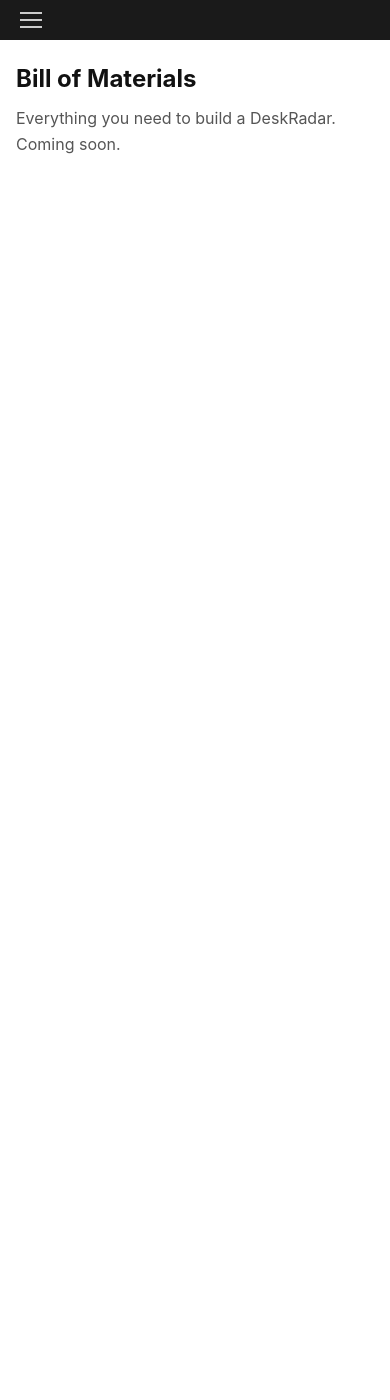
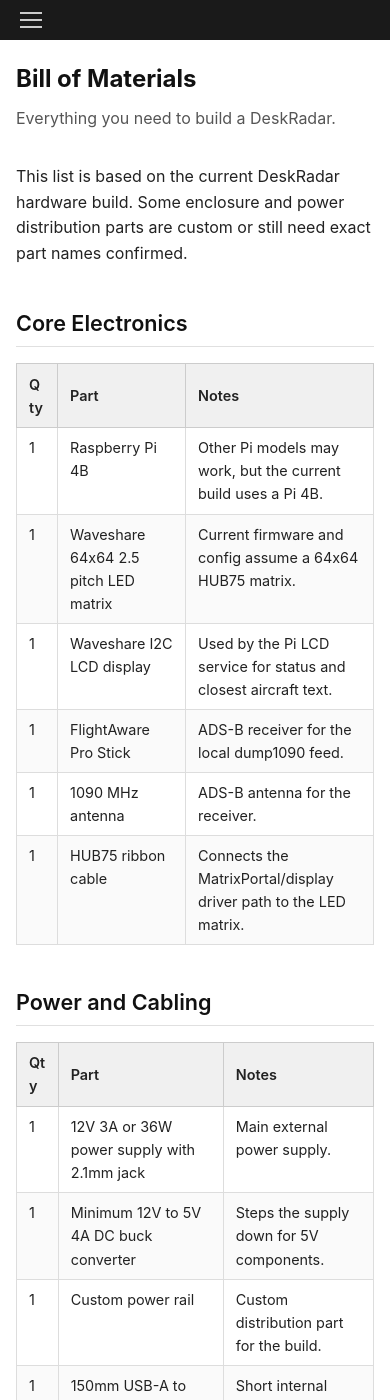
Before and after one commit to deskradario/deskradar-wiki, a Jekyll site: the page built from bill_of_materials.html, in a window 390 px wide and 1400 px high. Built offline with Jekyll 4.4.1, drawn with Linux system fonts in a browser that asks for light colours; some of the changed text lies outside the part shown.

Commit message:
many updates

```diff
--- /dev/null
+++ b/Gemfile
@@ -0,0 +1,6 @@
+source "https://rubygems.org"
+
+ruby ">= 3.3", "< 4.0"
+
+gem "github-pages", group: :jekyll_plugins
+gem "webrick", "~> 1.8"
--- a/_layouts/default.html
+++ b/_layouts/default.html
@@ -3,6 +3,10 @@
 <head>
   <meta charset="UTF-8">
   <meta name="viewport" content="width=device-width, initial-scale=1.0">
+  {% assign meta_description = page.description | default: page.summary | default: site.description %}
+  {% if meta_description %}
+  <meta name="description" content="{{ meta_description | strip_html | strip_newlines | escape }}">
+  {% endif %}
   <title>{{ site.title }}{% if page.title %} - {{ page.title }}{% endif %}</title>
   <link rel="icon" type="image/png" href="{{ '/favicon.png' | relative_url }}">
   <link rel="shortcut icon" type="image/png" href="{{ '/favicon.png' | relative_url }}">
@@ -10,12 +14,13 @@
   <link rel="stylesheet" href="{{ '/style.css' | relative_url }}">
 </head>
 <body>
-<nav>
+<a class="skip-link" href="#main-content">Skip to content</a>
+<nav aria-label="Primary">
   <div class="nav-burger">
-    <button class="nav-toggle" aria-label="Menu" aria-expanded="false" onclick="const menu=this.nextElementSibling; const isOpen=menu.classList.toggle('open'); this.setAttribute('aria-expanded', isOpen)">
+    <button class="nav-toggle" aria-label="Menu" aria-expanded="false" aria-controls="primary-nav" onclick="const menu=document.getElementById(this.getAttribute('aria-controls')); const isOpen=menu.classList.toggle('open'); this.setAttribute('aria-expanded', isOpen)">
       <span></span><span></span><span></span>
     </button>
-    <ul>
+    <ul id="primary-nav">
       <li><a href="{{ '/index.html' | relative_url }}"{% if page.nav == 'overview' %} class="active"{% endif %}>Overview</a></li>
       <li><a href="{{ '/configuration.html' | relative_url }}"{% if page.nav == 'configuration' %} class="active"{% endif %}>Configuration</a></li>
       <li><a href="{{ '/faq.html' | relative_url }}"{% if page.nav == 'faq' %} class="active"{% endif %}>FAQ</a></li>
@@ -26,12 +31,13 @@
       <li><a href="{{ '/updates.html' | relative_url }}"{% if page.nav == 'updates' or page.collection == 'posts' %} class="active"{% endif %}>Updates</a></li>
       <li><a href="{{ '/guides.html' | relative_url }}"{% if page.nav == 'guides' or page.collection == 'guides' %} class="active"{% endif %}>Guides</a></li>
       <li><a href="{{ '/stores.html' | relative_url }}"{% if page.nav == 'stores' %} class="active"{% endif %}>Stores</a></li>
+      <li><a href="{{ '/contact.html' | relative_url }}"{% if page.nav == 'contact' %} class="active"{% endif %}>Contact</a></li>
       <li><a href="https://trello.com/b/1DyW16cA/deskradar64" target="_blank" rel="noopener noreferrer">Feature &amp; Bug Board</a></li>
     </ul>
   </div>
 </nav>
-<div class="container">
+<main id="main-content" class="container">
   {{ content }}
-</div>
+</main>
 </body>
 </html>
--- a/bill_of_materials.html
+++ b/bill_of_materials.html
@@ -6,4 +6,53 @@
 ---
 
 <h1>Bill of Materials</h1>
-<p class="subtitle">Everything you need to build a DeskRadar. Coming soon.</p>
+<p class="subtitle">Everything you need to build a DeskRadar.</p>
+
+<p>This list is based on the current DeskRadar hardware build. Some enclosure and power distribution parts are custom or still need exact part names confirmed.</p>
+
+<h2>Core Electronics</h2>
+
+<table>
+  <thead><tr><th>Qty</th><th>Part</th><th>Notes</th></tr></thead>
+  <tbody>
+    <tr><td>1</td><td>Raspberry Pi 4B</td><td>Other Pi models may work, but the current build uses a Pi 4B.</td></tr>
+    <tr><td>1</td><td>Waveshare 64x64 2.5 pitch LED matrix</td><td>Current firmware and config assume a 64x64 HUB75 matrix.</td></tr>
+    <tr><td>1</td><td>Waveshare I2C LCD display</td><td>Used by the Pi LCD service for status and closest aircraft text.</td></tr>
+    <tr><td>1</td><td>FlightAware Pro Stick</td><td>ADS-B receiver for the local dump1090 feed.</td></tr>
+    <tr><td>1</td><td>1090 MHz antenna</td><td>ADS-B antenna for the receiver.</td></tr>
+    <tr><td>1</td><td>HUB75 ribbon cable</td><td>Connects the MatrixPortal/display driver path to the LED matrix.</td></tr>
+  </tbody>
+</table>
+
+<h2>Power and Cabling</h2>
+
+<table>
+  <thead><tr><th>Qty</th><th>Part</th><th>Notes</th></tr></thead>
+  <tbody>
+    <tr><td>1</td><td>12V 3A or 36W power supply with 2.1mm jack</td><td>Main external power supply.</td></tr>
+    <tr><td>1</td><td>Minimum 12V to 5V 4A DC buck converter</td><td>Steps the supply down for 5V components.</td></tr>
+    <tr><td>1</td><td>Custom power rail</td><td>Custom distribution part for the build.</td></tr>
+    <tr><td>1</td><td>150mm USB-A to USB-C data and power cable</td><td>Short internal cable.</td></tr>
+    <tr><td>1</td><td>Pi Hut USB-A female-to-male panel mount cable</td><td>Panel mount USB extension.</td></tr>
+  </tbody>
+</table>
+
+<h2>Enclosure and Mounting</h2>
+
+<table>
+  <thead><tr><th>Qty</th><th>Part</th><th>Notes</th></tr></thead>
+  <tbody>
+    <tr><td>1</td><td>Housing bottom</td><td>Custom enclosure part.</td></tr>
+    <tr><td>1</td><td>Housing top</td><td>Custom enclosure part.</td></tr>
+    <tr><td>1</td><td>Housing rear</td><td>Custom enclosure part.</td></tr>
+    <tr><td>8</td><td>M3 8mm hex housing screws</td><td>For enclosure assembly.</td></tr>
+    <tr><td>2</td><td>M3 12mm hex matrix peg screws</td><td>For matrix mounting.</td></tr>
+    <tr><td>6</td><td>M3 5mm/5mm threaded brass inserts</td><td>For threaded enclosure mounting points.</td></tr>
+    <tr><td>8</td><td>M2.5 5mm/3.5mm threaded brass inserts</td><td>For threaded Pi mounting points.</td></tr>
+    <tr><td>8</td><td>M2.5 Phillips Pi mounting screws</td><td>For Raspberry Pi mounting.</td></tr>
+    <tr><td>2</td><td>Washers</td><td>Exact size still TBD.</td></tr>
+    <tr><td>1</td><td>160x163x3mm diffusing acrylic</td><td>Front diffuser for the LED matrix.</td></tr>
+  </tbody>
+</table>
+
+<div class="note">The build also uses the Adafruit MatrixPortal S3 firmware repository, but the current handwritten BOM does not list the MatrixPortal S3 explicitly. Add it to your purchase list if it is not already included in your display/control hardware.</div>
--- a/style.css
+++ b/style.css
@@ -8,6 +8,24 @@
   line-height: 1.6;
   color: #222;
   background: #fff;
+}
+
+.skip-link {
+  position: absolute;
+  left: 1rem;
+  top: 0;
+  transform: translateY(-120%);
+  z-index: 200;
+  background: #fff;
+  color: #111;
+  border: 2px solid #0057b8;
+  border-radius: 3px;
+  padding: 0.45rem 0.75rem;
+  font-weight: 600;
+}
+
+.skip-link:focus {
+  transform: translateY(0.75rem);
 }
 
 nav {
@@ -113,6 +131,17 @@
 a { color: #0057b8; text-decoration: none; }
 a:hover { text-decoration: underline; }
 
+a:focus-visible,
+button:focus-visible {
+  outline: 3px solid #0057b8;
+  outline-offset: 2px;
+}
+
+nav a:focus-visible,
+.nav-toggle:focus-visible {
+  outline-color: #fff;
+}
+
 code {
   font-family: 'SFMono-Regular', Consolas, 'Liberation Mono', Menlo, monospace;
   font-size: 0.875em;
@@ -144,6 +173,7 @@
   border-collapse: collapse;
   margin: 1rem 0 1.75rem;
   font-size: 0.9rem;
+  overflow-wrap: anywhere;
 }
 
 th {
@@ -269,6 +299,6 @@
   table {
     display: block;
     overflow-x: auto;
-    white-space: nowrap;
+    -webkit-overflow-scrolling: touch;
   }
 }
```
Also changed, not shown: bom.md (added, +22 -0 lines), contact.html (+6 -34 lines), Gemfile.lock (added), favicon.png, 1 other file.
